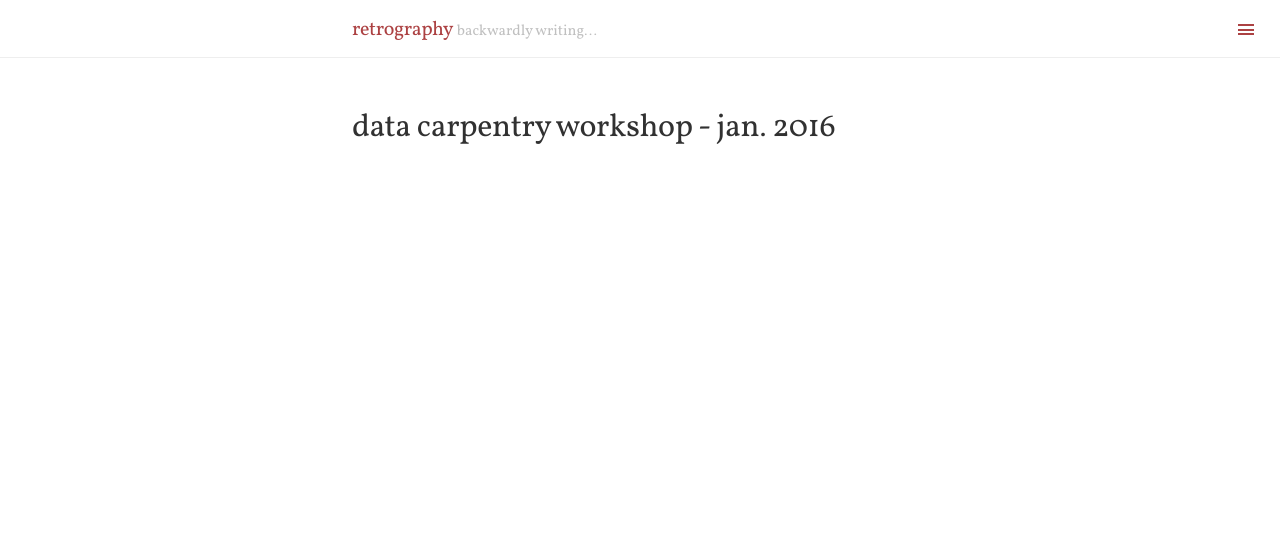
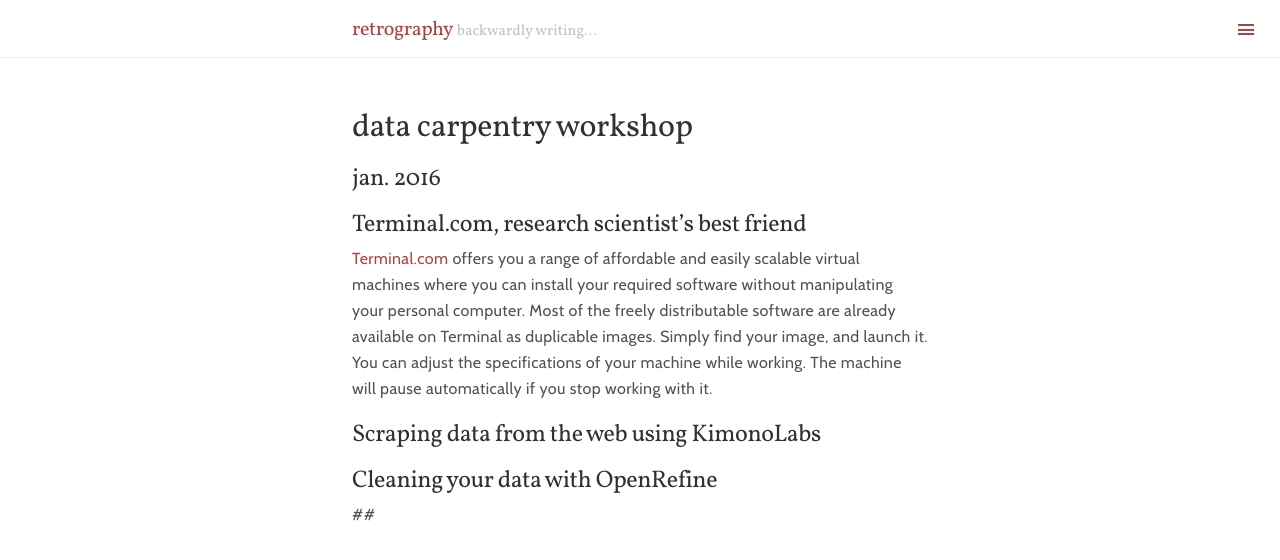
Before and after one commit to retrography/retrography.github.io, a Jekyll site: the page built from teaching/carpentry.markdown, in a window 1280 px wide. Shown: the top 560 px of the page. Built offline with Jekyll 4.4.1, drawn with Linux system fonts in a browser that asks for light colours; Markdown is read by kramdown in place of the engine named in the settings.

Commit message:
workshop

```diff
--- a/teaching/carpentry.markdown
+++ b/teaching/carpentry.markdown
@@ -3,4 +3,14 @@ layout: default
 title: data carpentry workshop 2016
 ---
 
-# data carpentry workshop - jan. 2016
+# data carpentry workshop
+## jan. 2016
+
+
+## Terminal.com, research scientist's best friend
+
+[Terminal.com](http://terminal.com) offers you a range of affordable and easily scalable virtual machines where you can install your required software without manipulating your personal computer. Most of the freely distributable software are already available on Terminal as duplicable images. Simply find your image, and launch it. You can adjust the specifications of your machine while working. The machine will pause automatically if you stop working with it.
+
+## Scraping data from the web using KimonoLabs
+## Cleaning your data with OpenRefine
+##
```
